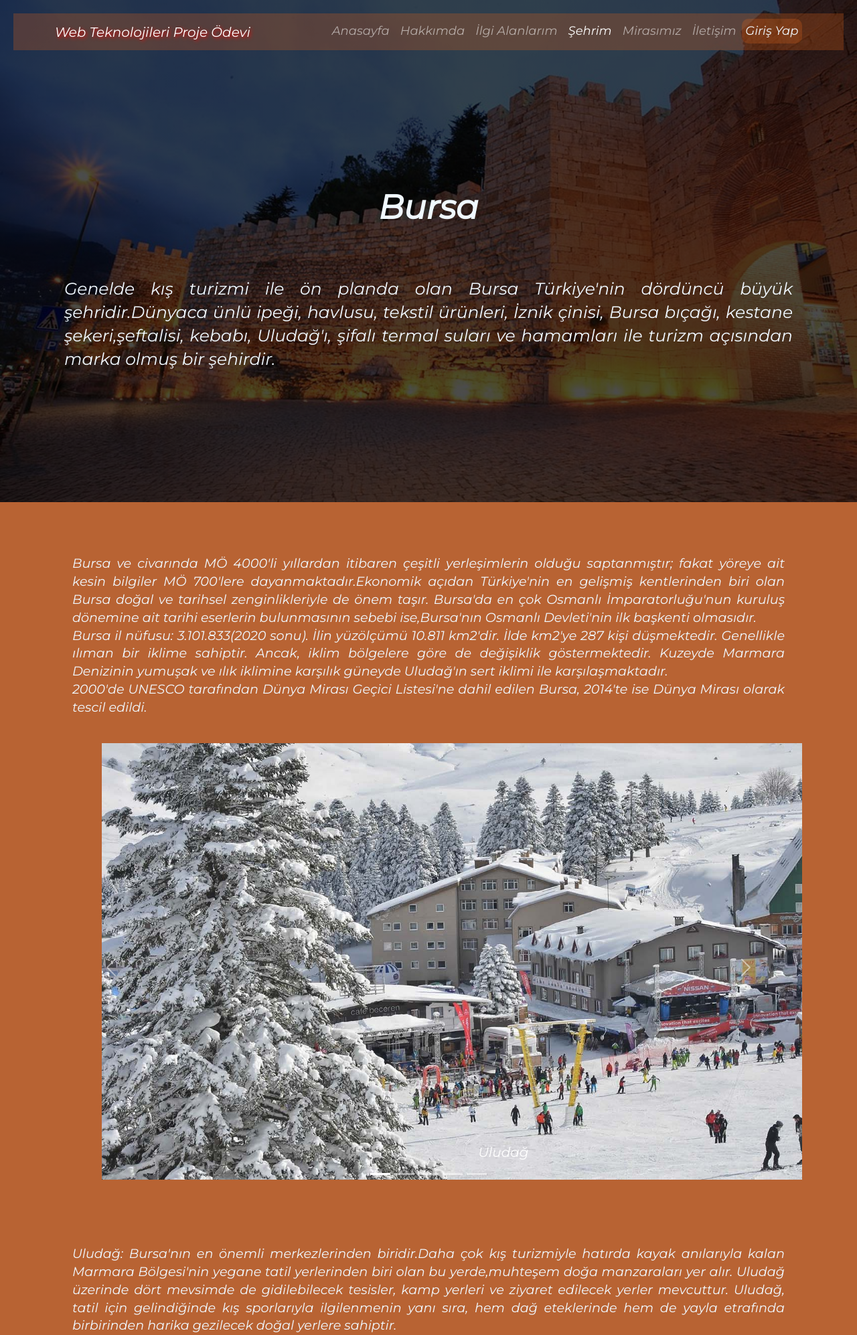
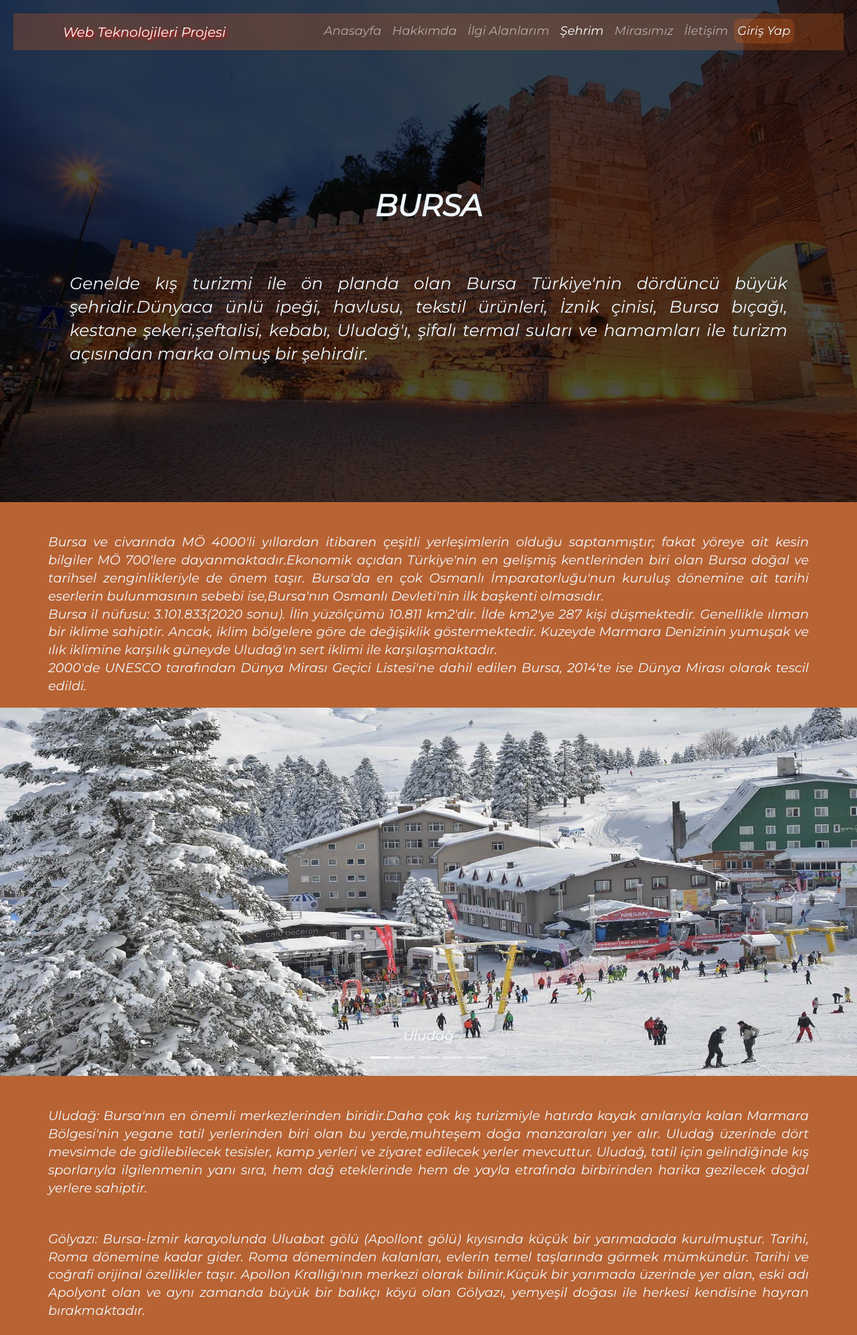
Before and after one commit to feyzaozdmir/Web-Teknolojileri, a PHP site: page /city.html in a window 1280 px wide. Shown: the top 1994 px of the page at 67% size. Run offline with PHP 8.4, Linux system fonts and the light colour scheme; some libraries are stand-ins or nearby versions.

Commit message:
düzenleme
Şehrim ve mirasım tamamlandı.

```diff
--- a/Proje/city.html
+++ b/Proje/city.html
@@ -7,6 +7,7 @@
     <meta name="viewport" content="width=device-width, initial-scale=1">
 
     <!--Bootstrap CSS-->
+    <link rel="stylesheet" href="css/bootstrap.css">
     <link href="https://cdn.jsdelivr.net/npm/bootstrap@5.0.0-beta3/dist/css/bootstrap.min.css" rel="stylesheet"
         integrity="sha384-eOJMYsd53ii+scO/bJGFsiCZc+5NDVN2yr8+0RDqr0Ql0h+rP48ckxlpbzKgwra6" crossorigin="anonymous">
     <!--Style Css-->
@@ -15,6 +16,7 @@
     <link href="https://fonts.googleapis.com/css2?family=Montserrat:ital@1&display=swap" rel="stylesheet">
 
     <link rel="preconnect" href="https://fonts.gstatic.com">
+    <script type="text/javascript" src="js/bootstrap.js"></script>
 
     <title>G201210402</title>
 </head>
@@ -24,7 +26,7 @@
         <div id="nav" class="sticky-nav">
             <nav class="navbar  navbar-expand-lg navbar-dark" style="background-color:rgba(204, 92, 27, 0.3);">
                 <div class="container">
-                    <a class="navbar-brand" href="#">Web Teknolojileri Proje Ödevi</a>
+                    <a class="navbar-brand" href="#">Web Teknolojileri Projesi</a>
                     <button class="navbar-toggler" type="button" data-bs-toggle="collapse"
                         data-bs-target="#navbarSupportedContent" aria-controls="navbarSupportedContent"
                         aria-expanded="false" aria-label="Toggle navigation">
@@ -67,7 +69,8 @@
             </nav>
 
         </div>
-        <h1 class="heading">Bursa</h1>
+        <h1 class="heading">BURSA</h1>
+        <div class="container-fluid">
             <p class="paragraph1">
                 Genelde kış turizmi ile ön planda olan Bursa Türkiye'nin dördüncü
                 büyük şehridir.Dünyaca ünlü ipeği, havlusu, tekstil ürünleri,
@@ -76,9 +79,8 @@
                 marka olmuş bir şehirdir.
             </p>
         </div>
+    </div>
     <div class="container-fluid" id="mycity">
-        <div class="row">
-            <div class="cityy">
                 <p class="paragraph2">
                     Bursa ve civarında MÖ 4000'li yıllardan itibaren çeşitli yerleşimlerin
                     olduğu saptanmıştır; fakat yöreye ait kesin bilgiler MÖ 700'lere
@@ -98,9 +100,7 @@
                     Bursa, 2014'te ise Dünya Mirası olarak tescil edildi.
                 </p>
     </div>
-        </div>
-    </div>
-    <div class="container">
+    <div class="w-100">
         <div id="carouselExampleCaptions" class="carousel slide" data-bs-ride="carousel">
             <div class="carousel-indicators">
                 <button type="button" data-bs-target="#carouselExampleCaptions" data-bs-slide-to="0" class="active"
@@ -117,7 +117,7 @@
             <div class="carousel-inner">
                 <div class="carousel-item active">
                     <a href="#Uludağ">
-                        <img src="1/10.jpg" class="d-block w-100" alt="...">
+                        <img src="1/10.jpg" class="d-block w-100 sresim"  alt="...">
                     </a>
                     <div class="carousel-caption d-none d-md-block">
                         <h5>Uludağ</h5>
@@ -125,7 +125,7 @@
                 </div>
                 <div class="carousel-item">
                     <a href="#Gölyazı">
-                        <img src="1/11.jpg" class="d-block w-100" alt="...">
+                        <img src="1/11.jpg" class="d-block w-100 sresim" alt="...">
                     </a>
                     <div class="carousel-caption d-none d-md-block">
                         <h5>Gölyazı</h5>
@@ -133,7 +133,7 @@
                 </div>
                 <div class="carousel-item">
                     <a href="#Mudanya">
-                        <img src="1/12.jpg" class="d-block w-100" alt="...">
+                        <img src="1/12.jpg" class="d-block w-100 sresim" alt="...">
                     </a>
                     <div class="carousel-caption d-none d-md-block">
                         <h5>Mudanya</h5>
@@ -141,7 +141,7 @@
                 </div>
                 <div class="carousel-item">
                     <a href="#Cumalıkızık">
-                        <img src="1/13.jpeg" class="d-block w-100" alt="...">
+                        <img src="1/13.jpeg" class="d-block w-100 sresim" alt="...">
                     </a>
                     <div class="carousel-caption d-none d-md-block">
                         <h5>Cumalıkızık</h5>
@@ -149,7 +149,7 @@
                 </div>
                 <div class="carousel-item">
                     <a href="#BotanikPark">
-                        <img src="1/17.jpg" class="d-block w-100" alt="...">
+                        <img src="1/17.jpg" class="d-block w-100 sresim" alt="...">
                     </a>
                     <div class="carousel-caption d-none d-md-block">
                         <h5>Soğanlı Botanik Parkı</h5>
@@ -223,3 +223,4 @@
     <script src="https://cdn.jsdelivr.net/npm/bootstrap@5.0.0-beta3/dist/js/bootstrap.bundle.min.js"
         integrity="sha384-JEW9xMcG8R+pH31jmWH6WWP0WintQrMb4s7ZOdauHnUtxwoG2vI5DkLtS3qm9Ekf" crossorigin="anonymous">
         </script>
+</body>
--- a/Proje/mycity.css
+++ b/Proje/mycity.css
@@ -72,7 +72,7 @@ a:hover + .line {
     color: aliceblue;
 }
 .heading {
-    font-size: 50px;
+    font-size: 45px;
     font-weight: bold;
     line-height: 1.4;
     text-align: center;
@@ -82,7 +82,7 @@ a:hover + .line {
     min-height: 100px;
 }
 .paragraph1{
-    padding: 1.5rem 6rem 3rem 6rem ;
+    padding: 1rem 5rem 1rem 5rem ;
     font-size: 25px;
     line-height: 1.4;
     text-align: justify;
@@ -91,25 +91,58 @@ a:hover + .line {
     margin-bottom: 8px;
     min-height: 100px;
 }
-.cityy .paragraph2{
+.paragraph2{
     margin-top: 30px;
-    padding: 3rem 6rem 1.5rem 6rem ;
+    padding: 1rem 3rem 0.2rem 3rem ;
     font-size: 1.2rem;
     color: aliceblue;
     line-height: 1.4;
     text-align: justify;
 }
-.carousel-inner .carousel-item{
-    width: 1200px;
-    height: 671px;
-    left: 70px;
+.sresim{
+    height: 550px;
+
 }
 .paragraph{
     margin-top: 30px;
-    padding: 3rem 6rem 1.5rem 6rem ;
+    padding: 1rem 3rem 0.2rem 3rem ;
     font-size: 1.2rem;
     color: aliceblue;
     line-height: 1.4;
     text-align: justify;
     margin-bottom: 8px;
 }
+@media screen and (max-width: 600px) {
+    body{
+        font-size: 12px;
+
+    }
+    .paragraph1{
+        padding: 0.2rem 3rem 0.2rem 3rem ;
+        font-size: 15px;
+        line-height: 1.2;
+        text-align: center;
+        color: aliceblue;
+        margin-top: 15px;
+        margin-bottom: 8px;
+        min-height: 20px;
+    }
+    .paragraph2{
+        margin-top: 15px;
+        padding: 0.2rem 2.5rem 0.2rem 2.5rem ;
+        font-size: 12px;
+        color: aliceblue;
+        line-height: 1.4;
+        text-align: justify;
+    }
+    .paragraph{
+        margin-top: 15px;
+        padding: 0.2rem 2.5rem 0.2rem 2.5rem ;
+        font-size: 12px;
+        color: aliceblue;
+        line-height: 1.4;
+        text-align: justify;
+        margin-bottom: 8px;
+    }
+
+}
```
Also changed, not shown: Proje/historical.html (+6 -6 lines), Proje/historicall.css (+105 -1 lines). Lines whose indentation alone changed are shown as unchanged.
